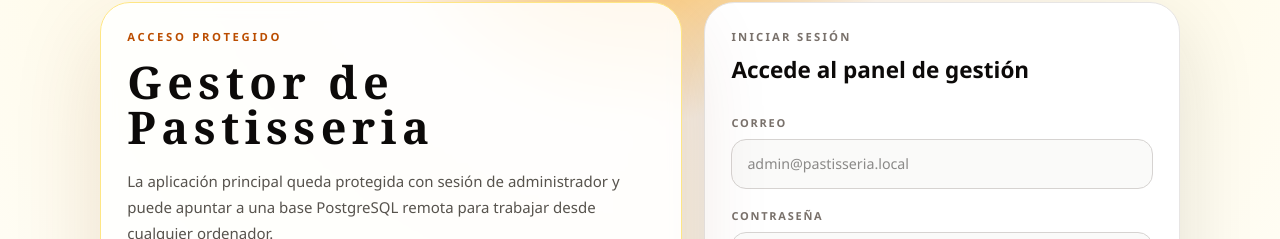
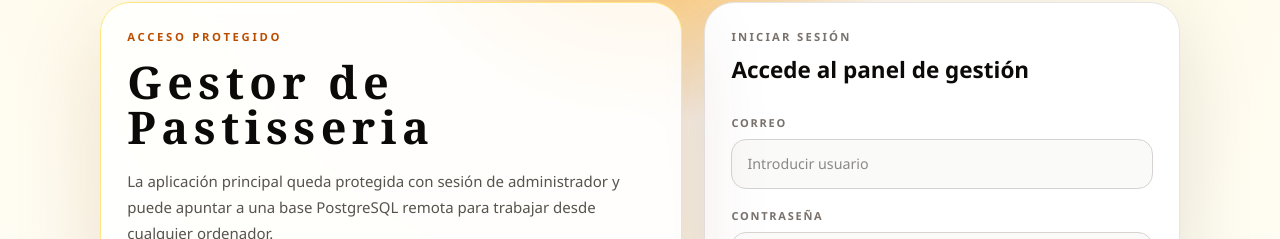
Before and after one commit to guillecorbera/pastisseria, a React (Vite) app: page / in a window 1280 px wide. Shown: the part 163-402 px from the top of the page. Built offline with nearby package versions, Linux system fonts and the light colour scheme; no server answers.

Commit message:
Corregido placeholder login

```diff
--- a/src/components/AdminLoginScreen.jsx
+++ b/src/components/AdminLoginScreen.jsx
@@ -75,7 +75,7 @@ function AdminLoginScreen({ isLoading, errorMessage, onSubmit }) {
                   type="email"
                   value={email}
                   onChange={(event) => setEmail(event.target.value)}
-                  placeholder="admin@pastisseria.local"
+                  placeholder="Introducir usuario"
                   className="w-full rounded-[1rem] border border-stone-300 bg-stone-50 px-4 py-3.5 outline-none transition focus:border-amber-400 focus:bg-white"
                   autoComplete="username"
                   required
```
